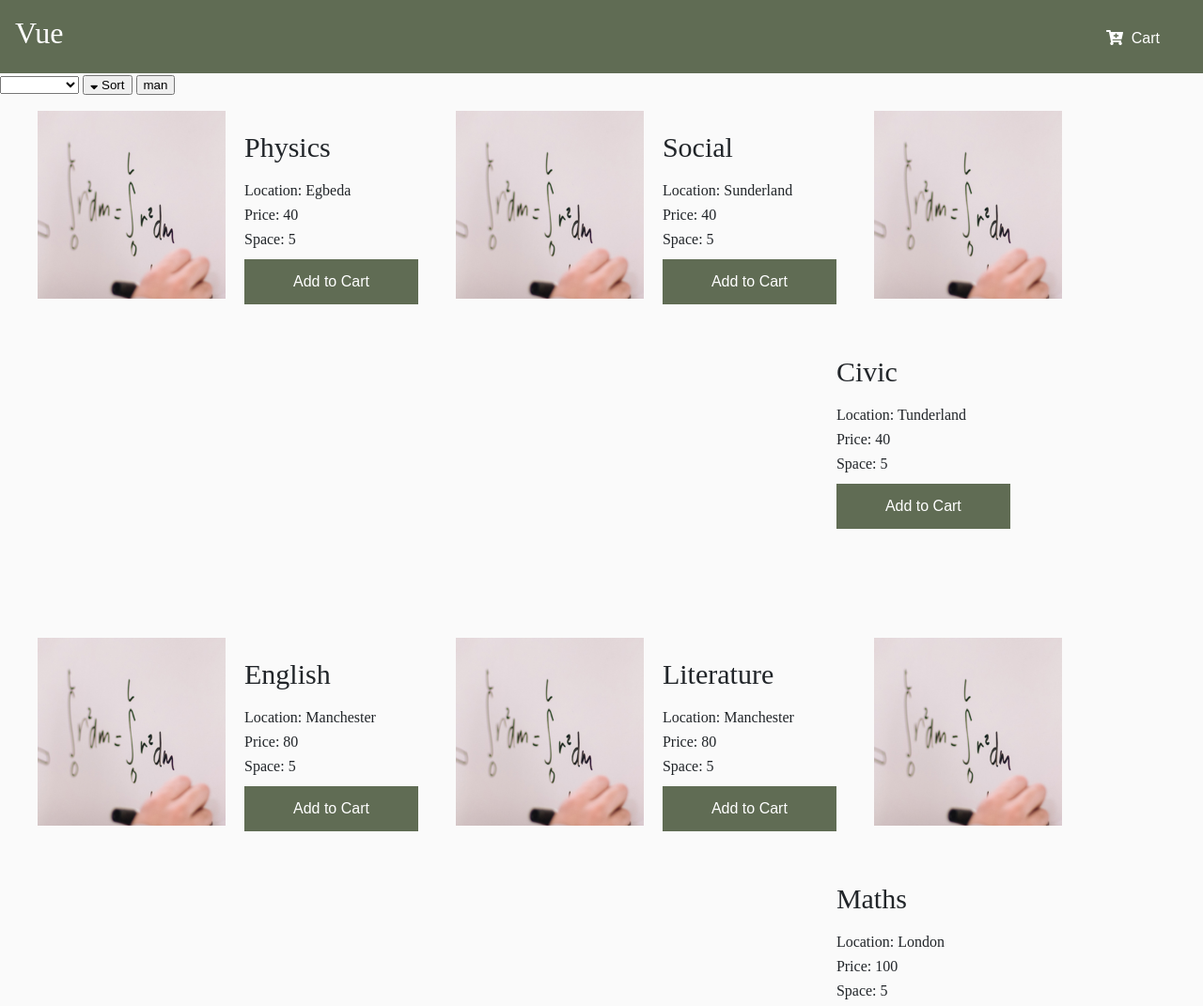
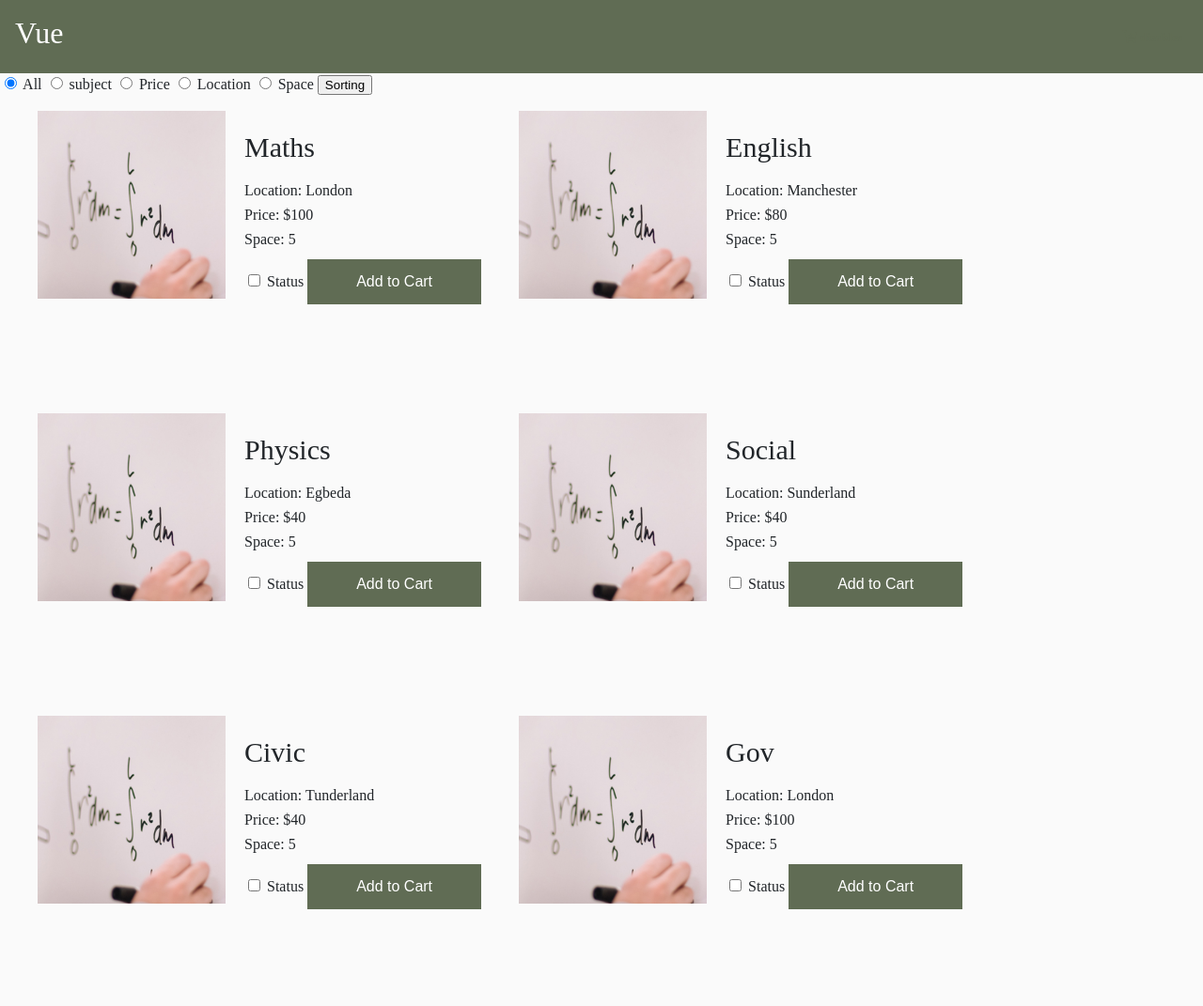
Before and after one commit to Offor/AfterSchoolClub, a plain HTML site: page index.html in a window 1280 px wide. Shown: the top 1071 px of the page at 94% size. Drawn offline with nearby package versions, Linux system fonts and the light colour scheme.

Commit message:
Cart button disabled when no product in cart

```diff
--- a/index.html
+++ b/index.html
@@ -13,36 +13,63 @@
             <header class="navbar">
                 <h1 class="sitename">{{sitename}}</h1>
                 <div class="btn_checkout">
-                    <button v-on:click="showCheckout" class="btn_check">
-                     <sup> {{cartItemCount}} </sup>
-                    <span class="fas fa-cart-plus"></span> &nbsp;Cart
+                    <button  v-if="cartItemCount >= 1" class="btn_check">
+                    </span><sup> {{cartItemCount}} </sup> Cart
+                    <span class="fas fa-cart-plus"></span> &nbsp;
+                       </button>
+
+                     <button v-else class="cartButton_disabled">
+                        <span class="fas fa-cart-plus"> disables
                     </button>
                 </div>
             </header>
             <main>
-                <div class="sort-bar">
-                    <select name="sortBy" class="select" v-model="sortBy" >
-                        <option value="location">Location</option>
-                        <option value="subject">Subject</option>
+                <div class="sort-bar" >
+                    <label>
+                        <input type="radio" v-model="SelectedCategory" value="All"/> All
+                    </label>
+                    <label>
+                        <input type="radio" v-model="SelectedCategory" value="subject" /> subject
+                    </label>
+                    <label>
+                        <input type="radio" v-model="SelectedCategory" value="price" /> Price
+                    </label>
+                    <label>
+                        <input type="radio" v-model="SelectedCategory" value="location" /> Location
+                    </label>
+                    <label>
+                        <input type="radio" v-model="SelectedCategory" value="space" /> Space
+                    </label>
+                    <button v-on:click="reverseItems" class="sort_button">
+                        Sorting
+                        <!-- <i v-if="ascending" class="fa fa-sort-up"></i>
+                        <i v-else class="fa fa-sort-down"></i> Sort -->
+                    </button>
+                </div>
+
+                    <!-- <select name="sortBy" id="products" >
+                        <option v-model="SelectedCategory" value="All">All</option>
+                        <option v-model="SelectedCategory" value="location">Location</option>
+                        <option v-model="SelectedCategory" value="subject">Subject</option>
 
                         <option value="price">Price</option>
                         <option value="availability">availability</option>
-                    </select>
-                    <button v-on:click="ascending = !ascending" class="sort_button">
+                    </select> -->
+                    <!-- <button v-on:click="ascending = !ascending" class="sort_button">
                         <i v-if="ascending" class="fa fa-sort-up"></i>
                         <i v-else class="fa fa-sort-down"></i> Sort
                     </button>
-                    <button @click="sortedSubject">man</button>
-                </div>
+                    <button v-model="SelectedCategory" value="subject">Change</button>
+                </div> -->
                 <div class="product">
-                    <div class="col" v-for="product in sortedProducts">
+                    <div class="col" v-for="product in filteredData">
                         <figure class="image_box">
                             <img v-bind:src="product.image">
                         </figure>
                         <div class="info" >
                             <h3>{{product.subject}}</h3>
                              <p>Location: {{product.location}}</p>
-                          <p>Price: {{product.price}}</p>
+                          <p>Price: ${{product.price}}</p>
                           <p>Space:
                                 <span v-if="product.spaces - cartCount(product.id) >= 0">
                                     {{product.spaces - cartCount(product.id) }}
@@ -50,8 +77,13 @@
 
                             </p>
 
-                            <button class="btn_add" v-on:click='addToCart(product)'  v-if="canAddToCart(product)">Add to Cart</button>
+                            <label>
+                                <input type='checkbox' v-model='status' /> Status
+                            </label>
+
+                            <button class="btn_add"   v-on:click='addToCart(product)'  v-if="canAddToCart(product)">Add to Cart</button>
                             <button class="btn_add_disabled" disabled='disabled' v-else>Add to cart</button>
+
 
                         </div>
 
--- a/main.css
+++ b/main.css
@@ -107,6 +107,12 @@ body {
     font-size: 16px;
   }
 
+  .cartButton_disabled {
+    background-color: #606C54;
+    border: none;
+    color: #606C54;
+  }
+
   .alert {
     color: red;
     font-size: 10px;
```
